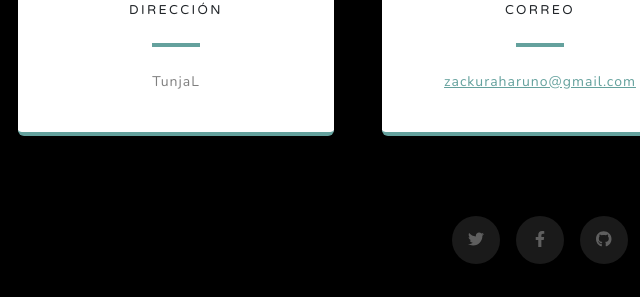
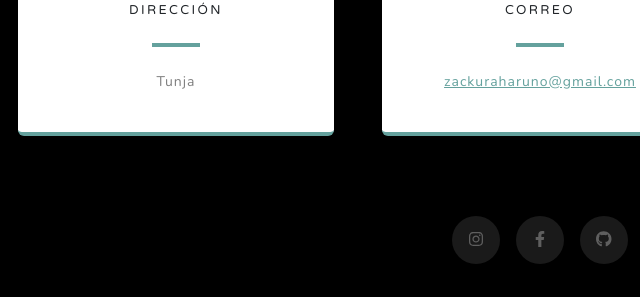
Before and after one commit to sakuraharuno15/Taisei, a plain HTML site: page index.html in a window 1280 px wide. Shown: the part 7429-7726 px from the top of the page, 100-740 px from the left. Drawn offline with nearby package versions, Linux system fonts and the light colour scheme.

Commit message:
Update index.html

```diff
--- a/index.html
+++ b/index.html
@@ -160,7 +160,7 @@
                                 <i class="fas fa-map-marked-alt text-primary mb-2"></i>
                                 <h4 class="text-uppercase m-0">Dirección</h4>
                                 <hr class="my-4 mx-auto" />
-                                <div class="small text-black-50">TunjaL</div>
+                                <div class="small text-black-50">Tunja</div>
                             </div>
                         </div>
                     </div>
@@ -186,7 +186,7 @@
                     </div>
                 </div>
                 <div class="social d-flex justify-content-center">
-                    <a class="mx-2" href="#!"><i class="fab fa-twitter"></i></a>
+                    <a class="mx-2" href="#!"><i class="fab fa-instagram"></i></a>
                     <a class="mx-2" href="#!"><i class="fab fa-facebook-f"></i></a>
                     <a class="mx-2" href="#!"><i class="fab fa-github"></i></a>
                 </div>
```
